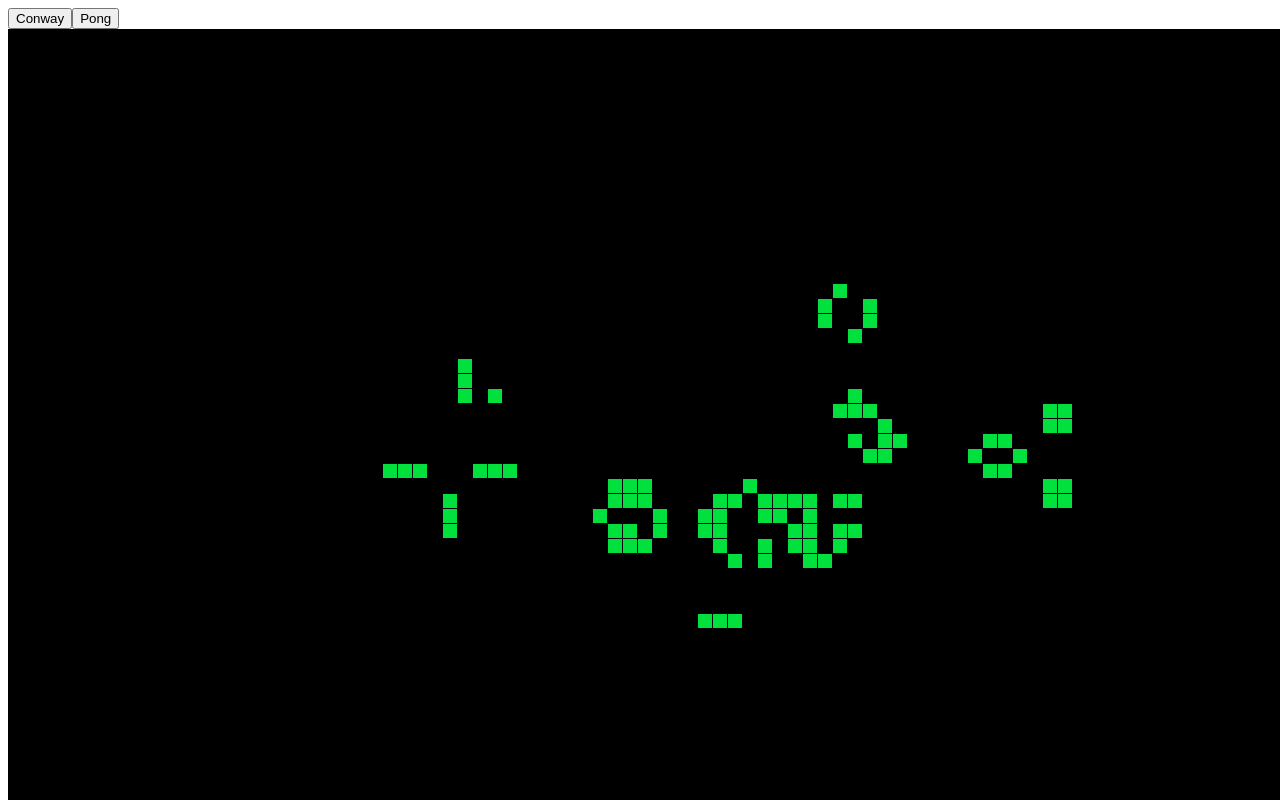
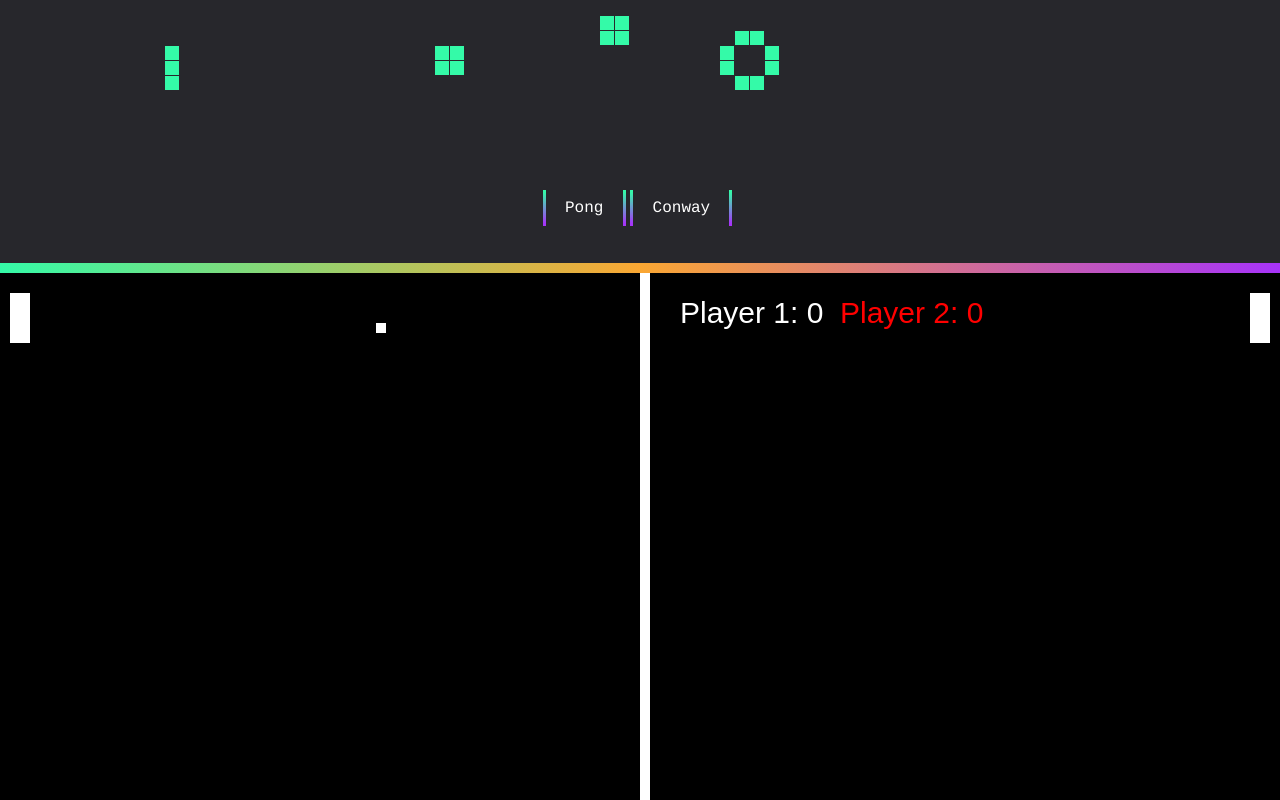
Before and after one commit to hmcq6/hmcq6.github.io, a Gatsby site: page / in a window 1280 px wide. Shown: the top 800 px of the page. Built offline with nearby package versions, Linux system fonts and the light colour scheme; Gatsby itself is replaced by a stand-in of ours.

Commit message:
Update CSS, Add Game of Life logo

```diff
--- a/package.json
+++ b/package.json
@@ -25,6 +25,7 @@
     "gatsby-source-filesystem": "^3.7.1",
     "gatsby-transformer-sharp": "^3.7.1",
     "gh-pages": "^3.2.0",
+    "normalize.css": "^8.0.1",
     "react": "^17.0.1",
     "react-dom": "^17.0.1",
     "react-helmet": "^6.1.0",
--- /dev/null
+++ b/src/App.scss
@@ -0,0 +1,88 @@
+@import 'normalize.css';
+.App {
+  font-family: sans-serif;
+  text-align: center;
+}
+
+body {
+  margin: 0px;
+  background-color: #27272c;
+}
+
+#logo {
+  margin-top: 1em;
+}
+
+.navigation {
+  display: grid;
+  grid-template-columns: auto auto auto;
+  justify-content: center;
+}
+
+.navigation {
+  margin-top: 5em;
+  padding-bottom: 2em;
+  border: 10px solid;
+  border-top: 0;
+  border-right: 0;
+  border-left: 0;
+  border-image-slice: 1;
+  border-image-source:
+    linear-gradient(
+      to right,
+      #34FAA8,
+      #FAA733,
+      #A733FA
+    );
+}
+
+.navigation button {
+  display:inline-block;
+  padding:0.35em 1.2em;
+  margin:0 0.3em 0.3em 0;
+  border-radius:0.12em;
+  box-sizing: border-box;
+  text-decoration:none;
+  /*font-family:Avantgarde, TeX Gyre Adventor, URW Gothic L, sans-serif; */
+  font-family: Courier, monospace;
+  font-weight:300;
+  color:white;
+  text-align:center;
+  border-top: 0;
+  border-bottom: 0;
+  background-color: transparent;
+  border-width: 3px;
+  border-style: solid;
+  border-image:
+    linear-gradient(
+    to bottom,
+    #34FAA8,
+    #A733FA
+  ) 1 100%;
+}
+
+.navigation button:hover {
+  border-top: 0;
+  border-bottom: 0;
+  color:#000000;
+  background-image:
+    linear-gradient(
+    to bottom,
+    #34FAA8,
+    #A733FA
+  );
+}
+
+.navigation button:active {
+  filter: brightness(50%);
+}
+
+.navigation button:hover {
+}
+
+@media all and (max-width:30em) {
+  .navigation button {
+    display: block;
+    margin: 0.4em auto;
+  }
+}
--- a/src/components/ConwayComponent.js
+++ b/src/components/ConwayComponent.js
@@ -264,31 +264,50 @@ const NameMask = [
 export default class GameOfLife extends Component {
   render() {
     return (
-      <div width="100%" height="100%">
-        <canvas id="GameOfLife" onClick={(e) => this.handleClick(e)}></canvas>
-      </div>
+      <canvas
+        ref={this.c}
+        id={this.state.id}
+        height={this.state.canvasHeight}
+        width={this.state.canvasWidth}
+        onClick={(e) => this.handleClick(e)}>
+      </canvas>
     );
   }
 
+  constructor(props) {
+    super(props);
+    this.state = {
+      id: props.id,
+      canvasHeight: props.height,
+      canvasWidth: props.width,
+      backgroundColor: props.backgroundColor || 'black'
+    }
+    this.c = React.createRef();
+  }
+
   componentDidMount() {
-    const canvas = document.getElementById("GameOfLife");
+    const canvas = this.c.current;
+    if (!this.state.canvasWidth) canvas.width = canvas.parentElement.offsetWidth;
+    if (!this.state.canvasHeight) canvas.height = canvas.parentElement.offsetHeight;
+    //canvas.width = this.state.canvasWidth
+    //canvas.height = this.state.canvasHeight
     const ctx = canvas.getContext("2d");
 
-    const width = (canvas.width = window.innerWidth);
-    const height = (canvas.height = window.innerHeight);
+    const width = (canvas.width );
+    const height = (canvas.height );
 
-    const pixelsHeigh = Math.max(Math.floor(height / PixelHeight), 10);
-    const pixelsWide = Math.max(Math.floor(width / PixelWidth), 100);
+    const pixelsHigh = Math.max(Math.floor(height / PixelHeight), 5);
+    const pixelsWide = Math.max(Math.floor(width / PixelWidth), 50);
 
-    const dataRow = Array(pixelsHeigh).fill(false);
+    const dataRow = Array(pixelsHigh).fill(false);
     const matrix = [...Array(pixelsWide)].map(() => Array.from(dataRow));
 
-    const midHeight = Math.floor(pixelsHeigh / 2);
-    const midWidth = Math.floor(pixelsWide / 2);
+    const midHeight = Math.max(Math.floor((pixelsHigh - NameMask.length) / 2), 0);
+    const midWidth = Math.max(Math.floor((pixelsWide - NameMask[0].length) / 2), 0);
 
     for (let j = 0; j < NameMask.length; j++) {
       for (let i = 0; i < NameMask[0].length; i++) {
-        matrix[i + Math.floor(midWidth / 2)][j + midHeight] = NameMask[j][i];
+        matrix[i + midWidth][j + midHeight] = NameMask[j][i];
       }
     }
 
@@ -297,12 +316,14 @@ export default class GameOfLife extends Component {
       ctx,
       matrix,
       width,
-      height
+      height,
+      pixelsHigh,
+      pixelsWide
     });
 
-    ctx.fillStyle = "black";
+    ctx.fillStyle = this.state.backgroundColor;
     ctx.fillRect(0, 0, width, height);
-    ctx.fillStyle = "#02e03d";
+    ctx.fillStyle = "#34FAA8";
 
     this.drawMatrix(ctx, matrix, width, height);
     setTimeout(() => {
@@ -317,8 +338,8 @@ export default class GameOfLife extends Component {
   }
 
   drawMatrix(ctx, matrix, width, height) {
-    for (let i = 0; i < Math.floor(width / PixelWidth); i++) {
-      for (let j = 0; j < Math.floor(height / PixelHeight); j++) {
+    for (let i = 0; i < matrix.length; i++) {
+      for (let j = 0; j < matrix[0].length; j++) {
         if (matrix[i][j] === true) {
           ctx.fillRect(
             i * PixelWidth,
@@ -334,13 +355,13 @@ export default class GameOfLife extends Component {
   calculate() {
     const matrix = this.state.matrix.map((row) => Array.from(row));
 
-    for (let i = 0; i < Math.floor(this.state.width / PixelWidth); i++) {
-      for (let j = 0; j < Math.floor(this.state.height / PixelHeight); j++) {
+    for (let i = 0; i < matrix.length; i++) {
+      for (let j = 0; j < matrix[0].length; j++) {
         const neighbors = [
           matrix[i - 1]?.[j],
           matrix[i + 1]?.[j],
-          matrix[i][j - 1],
-          matrix[i][j + 1],
+          matrix[i]?.[j - 1],
+          matrix[i]?.[j + 1],
           matrix[i - 1]?.[j - 1],
           matrix[i - 1]?.[j + 1],
           matrix[i + 1]?.[j + 1],
@@ -379,14 +400,14 @@ export default class GameOfLife extends Component {
   }
 
   clear() {
-    this.state.ctx.fillStyle = "black";
+    this.state.ctx.fillStyle = this.state.backgroundColor;
     this.state.ctx.fillRect(0, 0, this.state.width, this.state.height);
-    this.state.ctx.fillStyle = "#02e03d";
+    this.state.ctx.fillStyle = "#34FAA8";
   }
 
-  handleClick({ pageX, pageY }) {
+  handleClick({ pageX, pageY, target: { offsetTop }}) {
     const pixelX = Math.ceil(pageX / PixelWidth) - 1;
-    const pixelY = Math.ceil(pageY / PixelHeight) - 1;
+    const pixelY = Math.ceil((pageY - offsetTop) / PixelHeight) - 1;
     const matrix = this.state.matrix;
     matrix[pixelX][pixelY] = !matrix[pixelX][pixelY];
 
--- a/src/components/Navigation.js
+++ b/src/components/Navigation.js
@@ -18,11 +18,13 @@ const Navigation = ({ defaultIndex, children }) => {
 
   return (
     <>
-      {buttons.map(({ index, label }) => (
-        <button onClick={() => changeItem(index)}>{label}</button>
-      ))}
+      <div className="navigation">
+        {buttons.map(({ index, label }) => (
+          <button onClick={() => changeItem(index)}>{label}</button>
+        ))}
+      </div>
 
-      {items.filter(({ props: { index } }) => index === selectedItem)}
+        {items.filter(({ props: { index } }) => index === selectedItem)}
     </>
   );
 };
--- a/src/pages/index.js
+++ b/src/pages/index.js
@@ -3,14 +3,18 @@ import ConwayCanvas from "../components/ConwayComponent";
 import PongComponent from "../components/PongComponent";
 import Navigation from "../components/Navigation";
 //import Card from "./components/Card";
-//import "./styles.css";
+import "../App.scss";
 
 const App = () => {
   return (
-    <Navigation defaultIndex="1">
-      <ConwayCanvas index="1" label="Conway" />
-      <PongComponent index="2" label="Pong" />
-    </Navigation>
+    <>
+      <ConwayCanvas id="logo" width={800} height={90} backgroundColor="#27272c" />
+
+      <Navigation defaultIndex="1">
+        <PongComponent index="1" label="Pong" />
+        <ConwayCanvas index="2" label="Conway" height="500em" />
+      </Navigation>
+    </>
   );
 }
 
```
